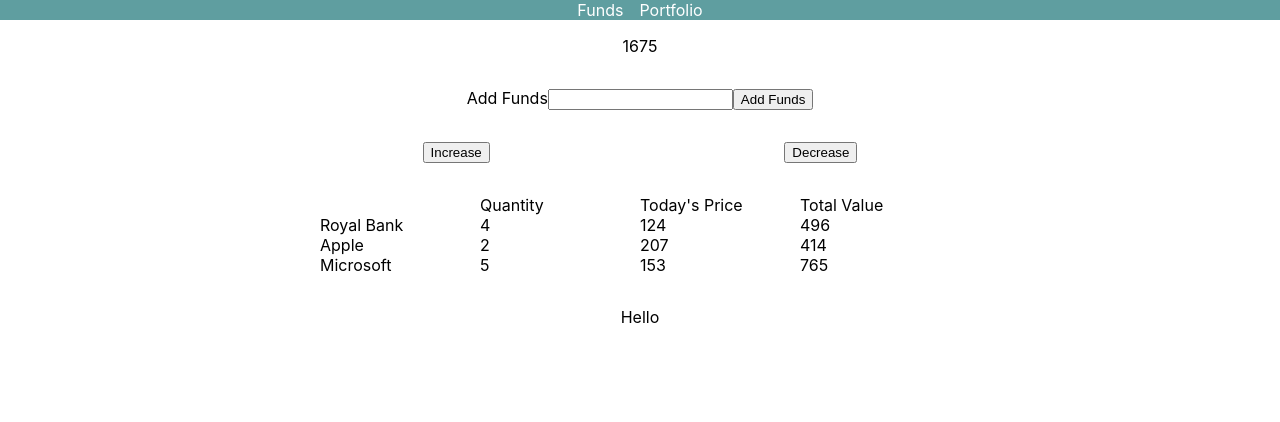
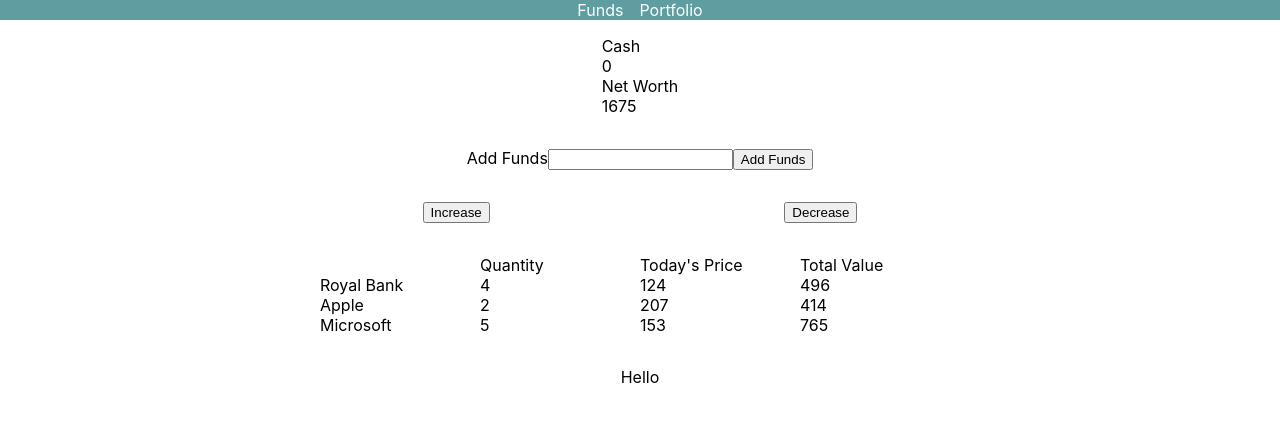
Before and after one commit to jdesmond91/trading-frontend, a React (Create React App) app: page / in a window 1280 px wide. Shown: the top 422 px of the page. Built offline with nearby package versions, Linux system fonts and the light colour scheme.

Commit message:
fixed adding cash

```diff
--- a/src/components/Portfolio.js
+++ b/src/components/Portfolio.js
@@ -21,7 +21,9 @@ const Portfolio = () => {
 	}
 
 	const addFunds = (value) => {
-		setCash(value)
+		const currentCash = cash
+		const newTotal = cash + value
+		setCash(newTotal)
 	}
 
 	const handleNetWorth = () => {
@@ -31,11 +33,16 @@ const Portfolio = () => {
 
 	useEffect(() => {
 		handleNetWorth()
-	}, [])
+	}, [cash])
 
 	return (
 		<>
-			<div>{netWorth}</div>
+			<div>
+				<div>Cash</div>
+				<div>{cash}</div>
+				<div>Net Worth</div>
+				<div>{netWorth}</div>
+			</div>
 			<FundsForm addFunds={addFunds} />
 			<div className='total'>
 				<div className='totalButtons'>
```
